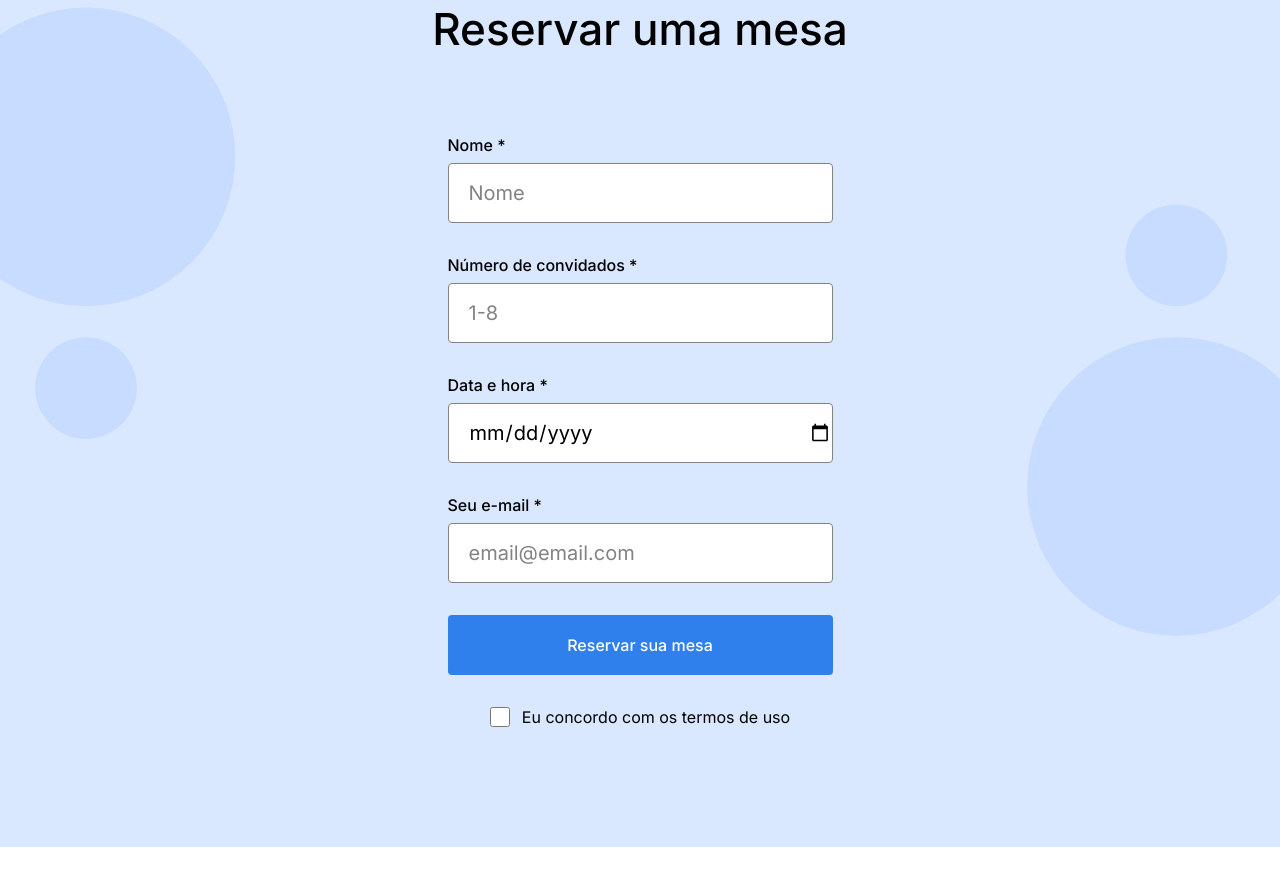
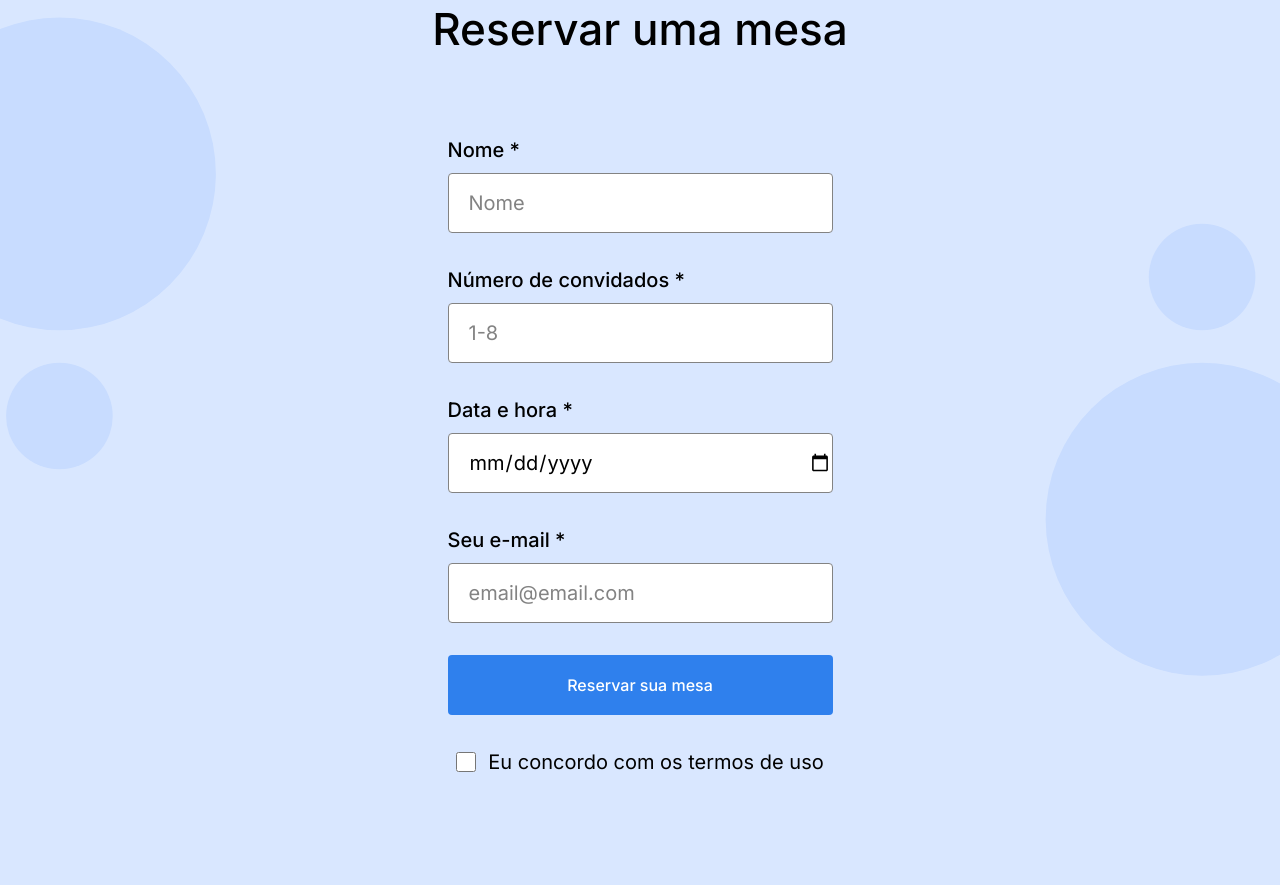
Before and after one commit to tajratheodoro/web_project_coffeeshop, a plain HTML site: page index.html in a window 1280 px wide. Shown: the part 1855-2740 px from the top of the page. Before the commit the page ends 2702 px from the top, so only its background shows below. Drawn offline with Linux system fonts and the light colour scheme.

Commit message:
style updated

```diff
--- a/pages/index.css
+++ b/pages/index.css
@@ -228,9 +228,9 @@
 }
 
 .reservation__title {
-  margin-top: 100px;
-  margin-bottom: 80px;
+  margin: 100px auto 80px auto;
   font-family: "Inter", Arial, sans-serif;
+  font-style: normal;
   font-weight: 500;
   font-size: 44px;
   line-height: 52px;
@@ -247,9 +247,10 @@
 .form__label {
   display: block;
   font-family: "Inter", Arial, sans-serif;
+  font-style: normal;
   font-weight: 500;
-  font-size: 16px;
-  line-height: 20px;
+  font-size: 20px;
+  line-height: 30px;
   margin-bottom: 8px;
 }
 
@@ -261,7 +262,10 @@
   border-radius: 4px;
   padding-left: 20px;
   font-family: "Inter", Arial, sans-serif;
+  font-style: normal;
+  font-weight: normal;
   font-size: 20px;
+  line-height: 30px;
   margin-bottom: 32px;
   background-color: #ffffff;
 }
@@ -278,9 +282,10 @@
   border: none;
   border-radius: 4px;
   font-family: "Inter", Arial, sans-serif;
+  font-style: normal;
   font-weight: 500;
   font-size: 16px;
-  cursor: pointer;
+  line-height: 20px;
   margin-bottom: 32px;
 }
 
```
